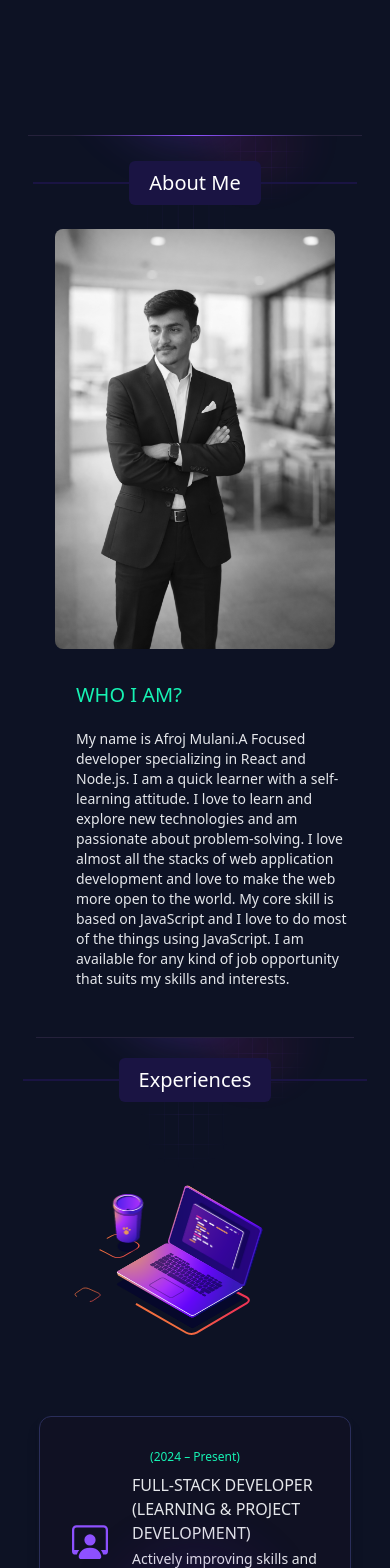
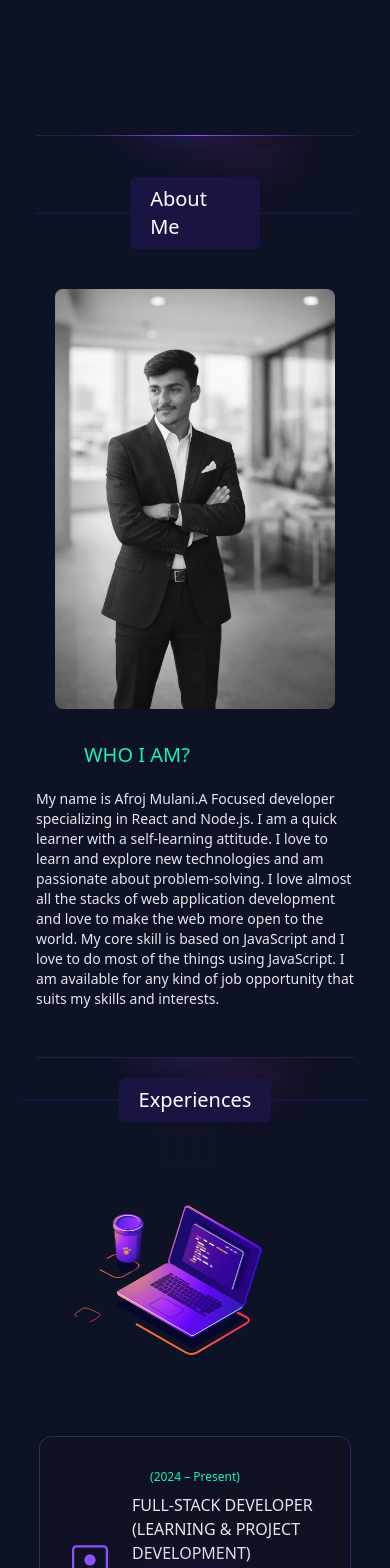
Before and after one commit to CodeByAfroj/port_folio, a React (Vite) app: page / in a window 390 px wide. Shown: the part 800-2368 px from the top of the page. Built offline with nearby package versions, Linux system fonts and the light colour scheme; no server answers.

Commit message:
ui changes

```diff
--- a/src/components/homepage/about/AboutSection.jsx
+++ b/src/components/homepage/about/AboutSection.jsx
@@ -7,20 +7,22 @@ import { personalData } from "../../../utils/data/personal-data";
 
 function AboutSection() {
   return (
-    <div id="about" className="relative z-50 border-t my-12 lg:my-24 border-[#25213b]">
- <img
+    <div id="about" className="relative z-50 border-t max-sm:mx-2 mx-12 my-12 lg:my-24 border-[#25213b]">
+      <img
         src="/section.svg"
         alt="Hero"
         width={1572}
         height={795}
         className="absolute top-0 -z-10"
       />
+
        <div className="flex justify-center -translate-y-[1px]">
         <div className="w-3/4">
           <div className="h-[1px] bg-gradient-to-r from-transparent via-violet-500 to-transparent  w-full" />
         </div>
       </div>
-   <div className="flex justify-center my-6 lg:py-8">
+
+      <div className="flex justify-center my-10 lg:py-8">
         <div className="flex  items-center">
           <span className="w-24 h-[2px] bg-[#1a1443]"></span>
           <span className="bg-[#1a1443] w-fit text-white p-2 px-5 text-xl rounded-md">
@@ -29,12 +31,13 @@ function AboutSection() {
           <span className="w-24 h-[2px] bg-[#1a1443]"></span>
         </div>
       </div>
+
       <div className="grid grid-cols-1 lg:grid-cols-2 gap-8 lg:gap-16">
         <div className="order-2 lg:order-1">
           <p className="font-medium mb-5 ml-12 text-[#16f2b3] text-xl uppercase">
             Who I am?
           </p>
-          <p className="text-gray-200 ml-12 text-sm lg:text-lg">
+          <p className="text-gray-200 lg:ml-12 text-sm lg:text-lg">
             {personalData.description}
           </p>
         </div>
--- a/src/components/homepage/contact/contact-form.jsx
+++ b/src/components/homepage/contact/contact-form.jsx
@@ -64,14 +64,13 @@ function ContactForm() {
   };
 
   return (
-<div className="mx-10">
+<div className="relative z-50">
 
   <HoverOnCards color="rgba(255,0,150,0.8)">
 
     <GlowCard identifier="contact-card">
 
-      <div className="relative max-w-3xl
-      p-6 md:p-8 text-white">
+      <div className="relative w-full p-6 lg:p-10 text-white">
 
         <form
           ref={form}
```
Also changed, not shown: src/pages/Home.jsx (+4 -5 lines).
